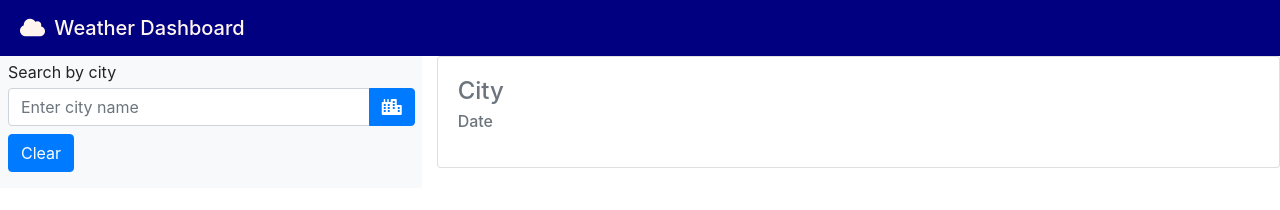
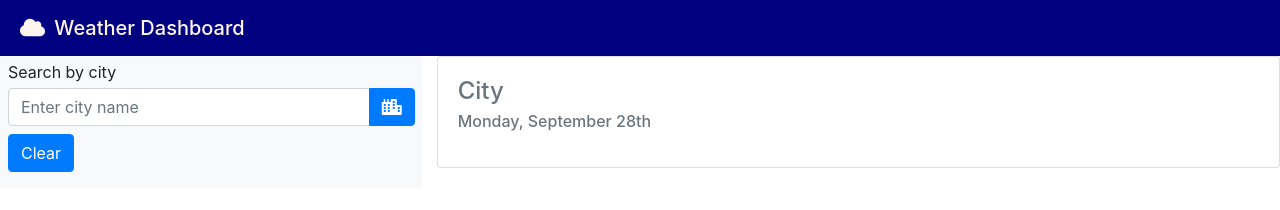
Before and after one commit to jrtwheeler/Weather-Dashboard, a plain HTML site: page index.html in a window 1280 px wide. Drawn offline with nearby package versions, Linux system fonts and the light colour scheme.

Commit message:
Added dynamic date

```diff
--- a/assets/javascript/script.js
+++ b/assets/javascript/script.js
@@ -7,12 +7,14 @@ var temperature = $(".temperature");
 var humidity = $(".humidity");
 var wind_speed = $(".wind-speed");
 var uv_index = $(".uv-index");
-var date_div = $(".date");
 var date = moment().get("date");
 var month = moment().get("month");
-var time = parseInt(moment().format("H"));
-var card_date = date_div.val(time);
+var date_div = $(".date");
+var displayTime = moment().format("dddd, MMMM Do");
+var date_div_text = date_div.text(displayTime);
 var key = "9d93230f3ad2bc78a7973c5234d7ba2e";
+
+console.log($(this))
 
 function renderRows() {
   var city_list_group = $("<UL>");
--- a/index.html
+++ b/index.html
@@ -91,6 +91,7 @@
       crossorigin="anonymous"
     ></script>
     <script src="https://code.jquery.com/jquery-3.4.1.min.js"></script>
+    <script src="https://cdnjs.cloudflare.com/ajax/libs/moment.js/2.18.1/moment.min.js"></script>
     <script src="assets/javascript/script.js"></script>
   </body>
 </html>
```
